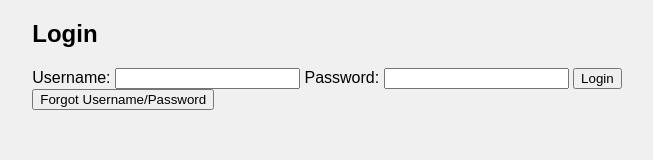
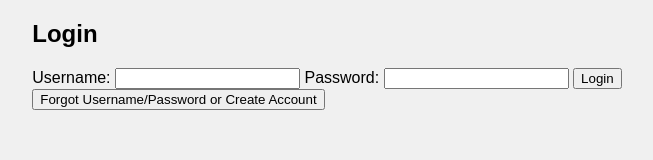
Before and after one commit to Trademark2004/CompSci326, a website: page src/frontend/index.html in a window 1280 px wide. Shown: the whole page, without its empty margins (313-966 px from the left). Drawn offline with Linux system fonts and the light colour scheme.

Commit message:
Account creation

```diff
--- a/src/frontend/index.html
+++ b/src/frontend/index.html
@@ -16,7 +16,7 @@
             <input type="password" id="password" name="password" required>
             <button type="submit">Login</button>
         </form>
-        <button id="forgotButton">Forgot Username/Password</button>
+        <button id="forgotButton">Forgot Username/Password or Create Account</button>
     </div>
     <div class="reset-credentials-container" style="display: none;">
         <form id="resetForm">
```
Also changed, not shown: 8 other files.
